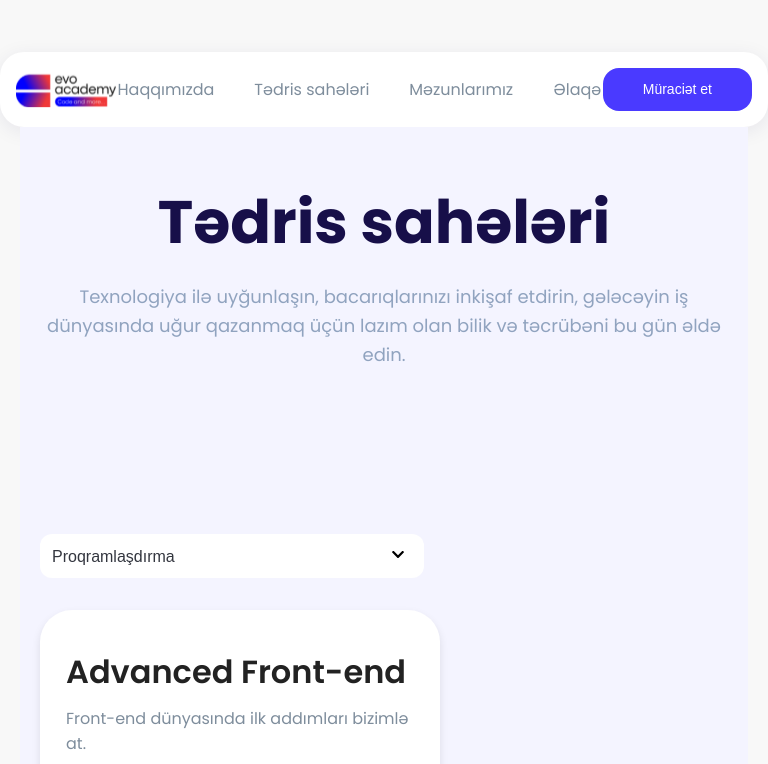
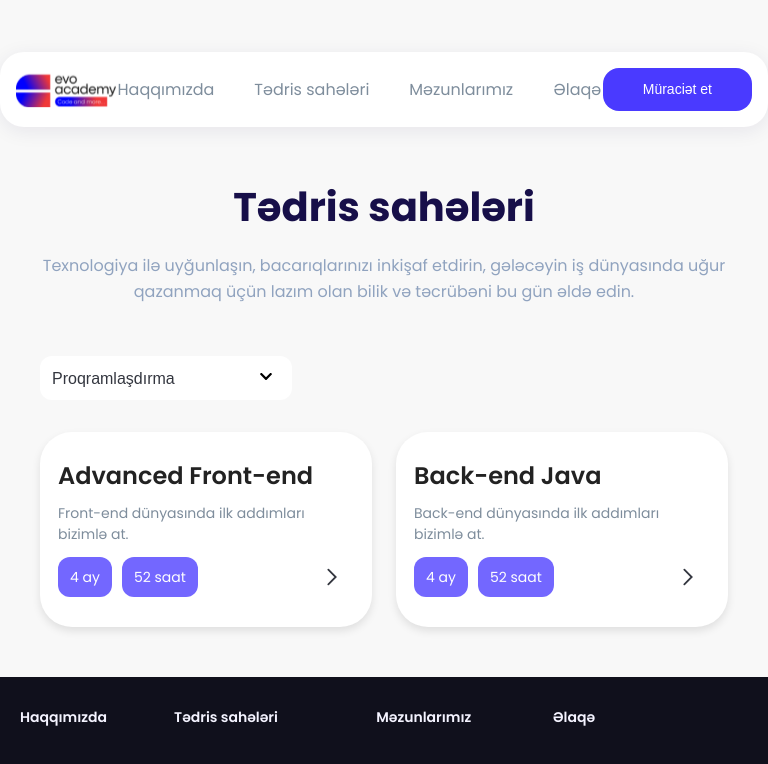
Before and after one commit to gulaism/Evo-Web, a React (Vite) app: page /education in a window 768 px wide. Shown: the top 764 px of the page. Built offline with nearby package versions, Linux system fonts and the light colour scheme.

Commit message:
tedrisSaheleriTabletHazir

```diff
--- a/src/pages/user/FieldsOfStudy/FieldsOfStudy.module.scss
+++ b/src/pages/user/FieldsOfStudy/FieldsOfStudy.module.scss
@@ -1,13 +1,18 @@
 .fieldsOfStudy {
     text-align: center;
     padding: 50px 20px;
-    background-color: #f4f4ff; // Arxa fon rəngi
+
 
     .fieldsTitle {
         font-size: 60px;
         color: rgba(23, 15, 73, 1);
         font-weight: 700;
         margin-bottom: 16px;
+
+        //Tablet uçun
+        @media (min-width: 600px) and (max-width: 1024px) {
+            font-size: 40px;
+        }
     }
 
     .fieldsDescription {
@@ -15,6 +20,11 @@
         color: rgba(144, 163, 191, 1);
         margin-bottom: 32px;
         line-height: 1.6;
+
+        //Tablet uçun
+        @media (min-width: 600px) and (max-width: 1024px) {
+            font-size: 16px;
+        }
     }
 
     .fieldsDropdown {
@@ -23,6 +33,12 @@
         position: relative;
         align-items: center;
         width: 384px;
+
+        //Tablet uçun
+        @media (min-width: 600px) and (max-width: 1024px) {
+            width: 252px;
+            margin-top: 52px;
+        }
 
         select {
             width: 100%;
@@ -50,7 +66,7 @@
 
 .gridBox {
     display: flex;
-    flex-wrap: wrap;
+    //flex-wrap: wrap;
     gap: 1.5rem;
     margin-top: 2rem;
 
@@ -63,6 +79,13 @@
       padding: 38px 26px;
       text-align: left;
 
+      //Tablet uçun
+      @media (min-width: 600px) and (max-width: 1024px) {
+        width: 342px;
+        height: 195px;
+        padding: 26px 18px;
+      }
+
       &:hover {
         box-shadow: 0 6px 12px rgba(0, 0, 0, 0.15);
       }
@@ -72,12 +95,22 @@
         margin-bottom: 10px;
         color: rgba(34, 34, 34, 1);
         font-weight: 600;
+
+        //Tablet uçun
+        @media (min-width: 600px) and (max-width: 1024px) {
+          font-size: 24px;
+        }
       }
 
       .itemDescription {
         font-size: 16px;
         color: rgba(126, 141, 156, 1);
         font-weight: 400;
+
+        //Tablet uçun
+        @media (min-width: 600px) and (max-width: 1024px) {
+          font-size: 14px;
+        }
       }
     }
 }
@@ -101,6 +134,12 @@
             font-weight: 400;
             line-height: 24px;
             border-radius: 12px;
+
+            //Tablet uçun
+            @media (min-width: 600px) and (max-width: 1024px) {
+                padding: 8px 12px;
+                font-size: 14px;
+            }
         }
     }
 
```
